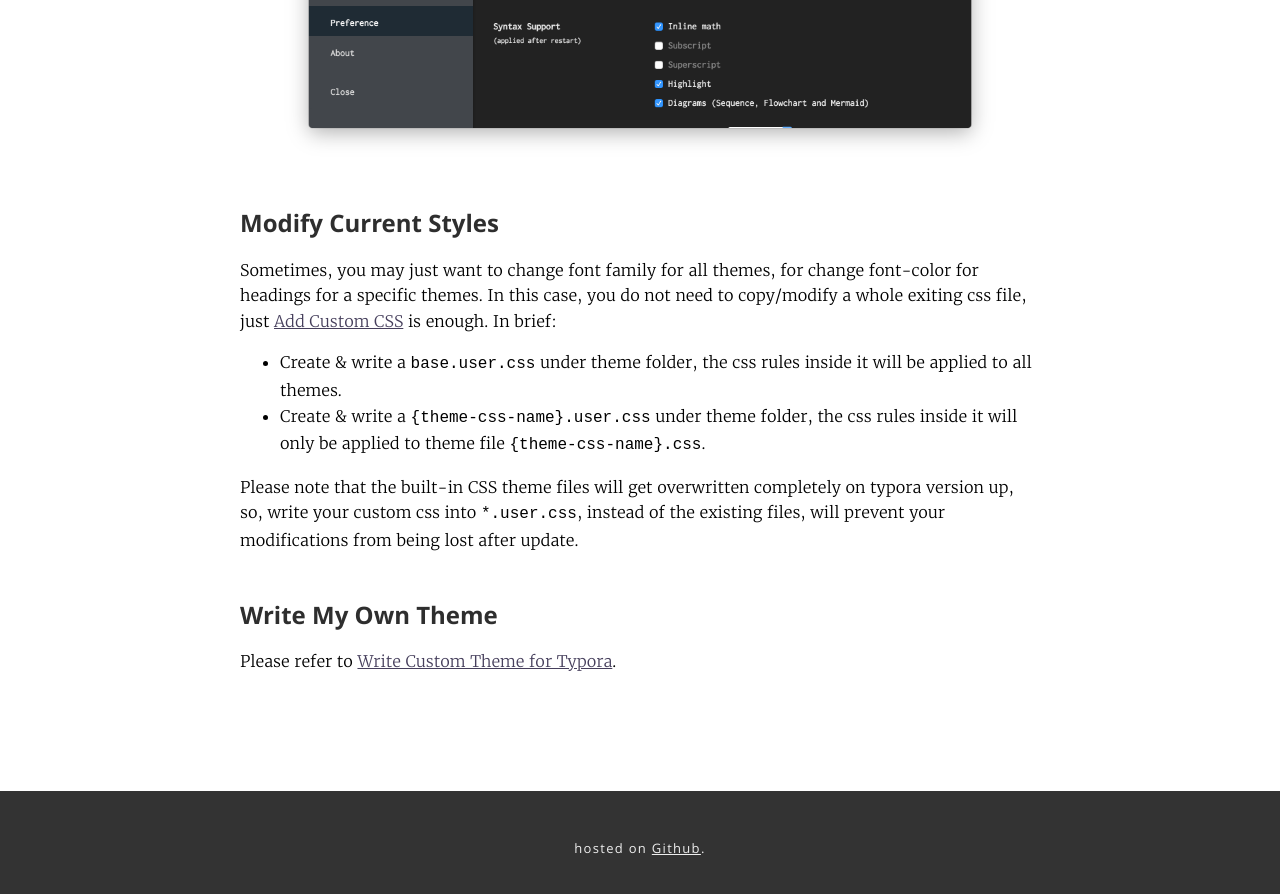
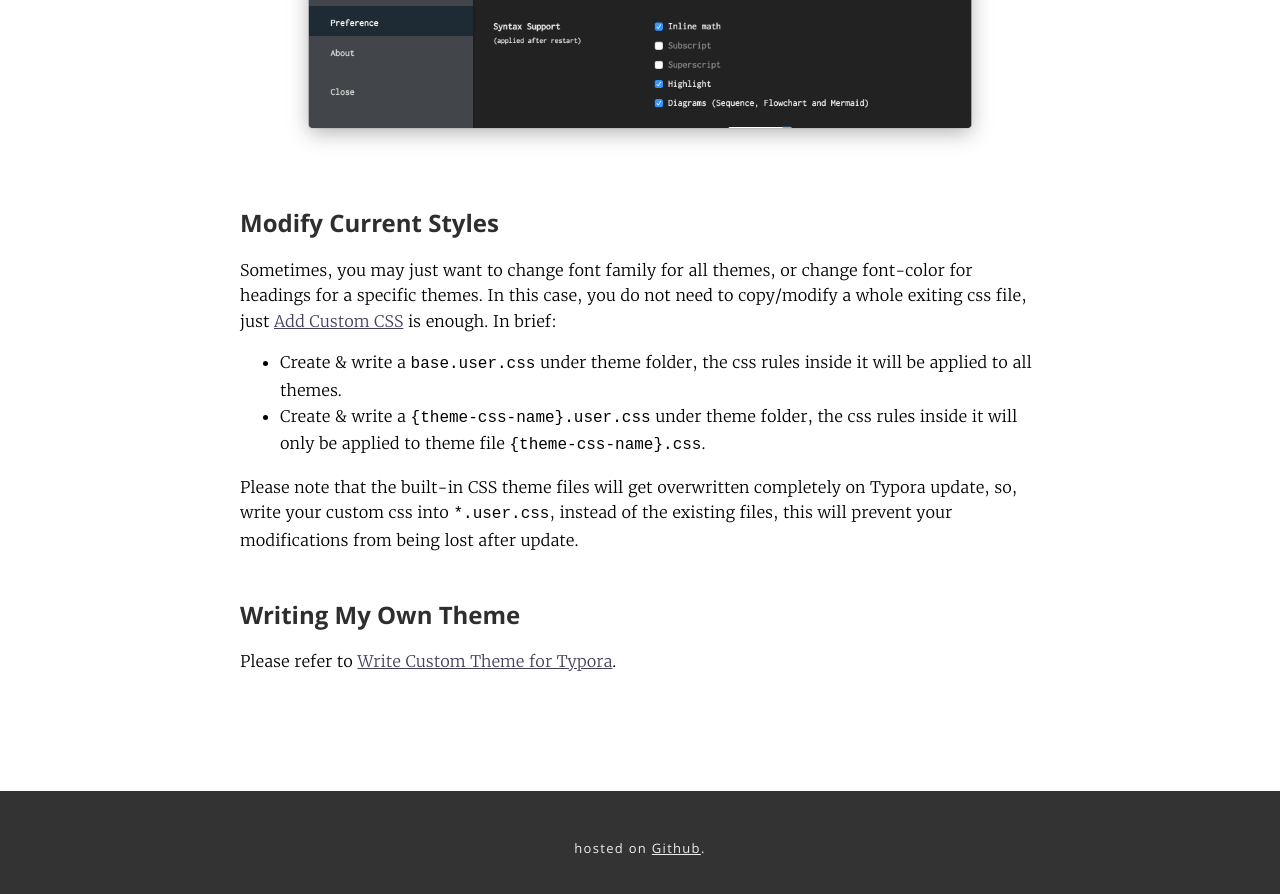
Before and after one commit to typora/support.typora.io, a Jekyll site: the page built from _posts/2016-09-26-About Themes.md, in a window 1280 px wide and 900 px high, scrolled down 2003 px. Shown: the top 894 px of the window. Built offline with Jekyll 4.4.1, drawn with Linux system fonts in a browser that asks for light colours; nearby versions of some CDN libraries; library files that are not in the unit come from our copies; some of the changed text lies outside the part shown.

Commit message:
Update 2016-09-26-About Themes.md

```diff
--- a/_posts/2016-09-26-About Themes.md
+++ b/_posts/2016-09-26-About Themes.md
@@ -11,13 +11,13 @@
 
 Typora has 5~6 built-in themes. Changing writing theme can be done by selecting theme under the `theme` menu bar. You could also download, install, modify or write your own custom theme to stylize Typora.
 
-Typora use CSS to style all contents, each theme under `theme` menu is one `.css` files under "Typora's theme folder". So, briefly speaking, you could add/modify themes by adding/modifying correspond css files under "Typora's theme folder".
+Typora uses CSS to style all contents, each theme under `theme` menu is one `.css` file under "Typora's theme folder". So, briefly speaking, you could add/modify themes by adding/modifying corresponding css files under "Typora's theme folder".
 
 ## Get Typora Themes
 
-We have an office website [Typora Theme Gallery](http://theme.typora.io) for designers/developers to share their custom themes with others. You could download theme from there.
+We have an official website [Typora Theme Gallery](http://theme.typora.io) for designers/developers to share their custom themes with others. You can download themes from there.
 
-## Install Custom Themes
+## Custom Themes Installation
 
 1. Open Theme Folder. (see instructions below)
 2. Copy or move `.css` file and related resources, like fonts or images, into the newly opened folder.
@@ -39,13 +39,13 @@
 
 ## Modify Current Styles
 
-Sometimes, you may just want to change font family for all themes, for change font-color for headings for a specific themes. In this case, you do not need to copy/modify a whole exiting css file, just [Add Custom CSS](/Add-Custom-CSS/) is enough. In brief:
+Sometimes, you may just want to change font family for all themes, or change font-color for headings for a specific themes. In this case, you do not need to copy/modify a whole exiting css file, just [Add Custom CSS](/Add-Custom-CSS/) is enough. In brief:
 
 - Create & write a `base.user.css` under theme folder, the css rules inside it will be applied to all themes.
 - Create & write a `{theme-css-name}.user.css` under theme folder, the css rules inside it will only be applied to theme file `{theme-css-name}.css`.
 
-Please note that the built-in CSS theme files will get overwritten completely on typora version up, so, write your custom css into `*.user.css`, instead of the existing files, will prevent your modifications from being lost after update.
+Please note that the built-in CSS theme files will get overwritten completely on Typora update, so, write your custom css into `*.user.css`, instead of the existing files, this will prevent your modifications from being lost after update.
 
-## Write My Own Theme
+## Writing My Own Theme
 
 Please refer to [Write Custom Theme for Typora](http://theme.typora.io/doc/Write-Custom-Theme/).
```
